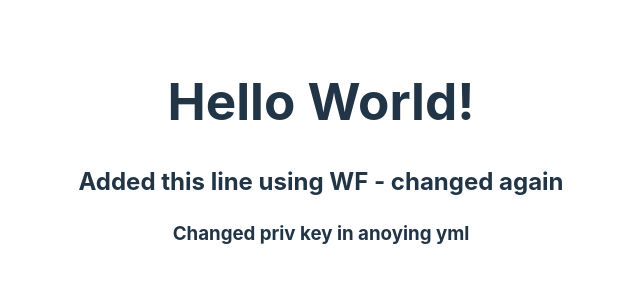
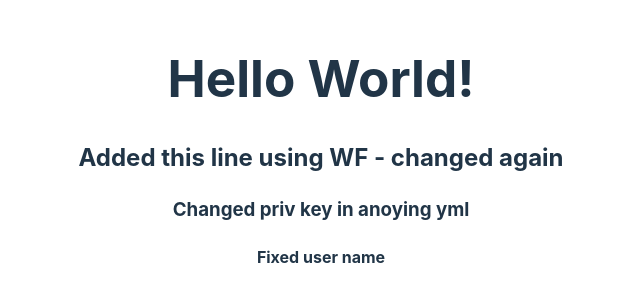
Before and after one commit to EthWiz/vite-simple-deploy, a React (Vite) app: page / in a window 1280 px wide. Shown: the part 247-548 px from the top of the page, without its empty margins (319-959 px from the left). Built offline with nearby package versions, Linux system fonts and the light colour scheme.

Commit message:
Update App.jsx

```diff
--- a/src/App.jsx
+++ b/src/App.jsx
@@ -6,6 +6,7 @@ function App() {
       <h1>Hello World!</h1>
       <h2>Added this line using WF - changed again</h2>
       <h3>Changed priv key in anoying yml</h3>
+      <h4>Fixed user name</h4>
     </>
   );
 }
```
